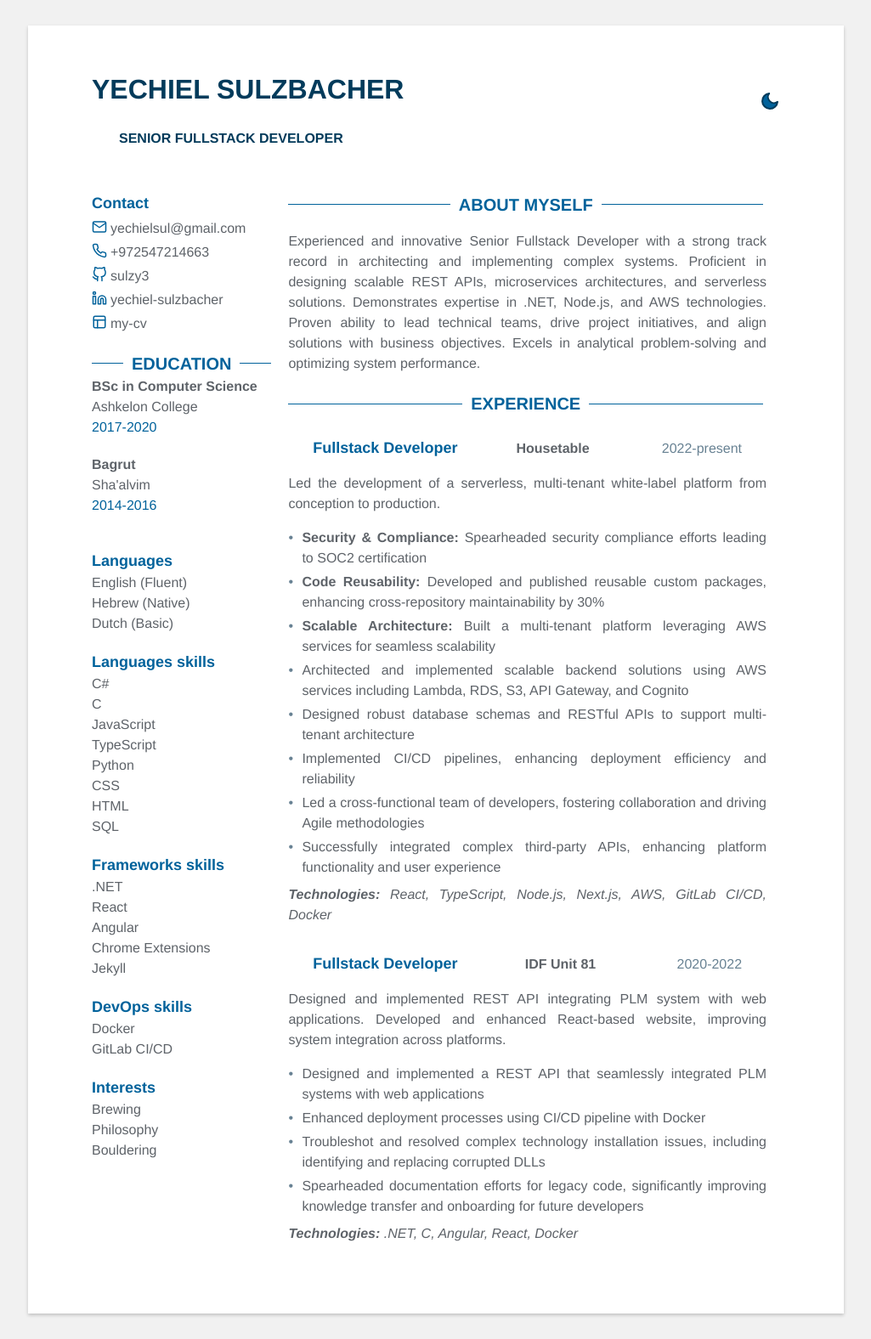
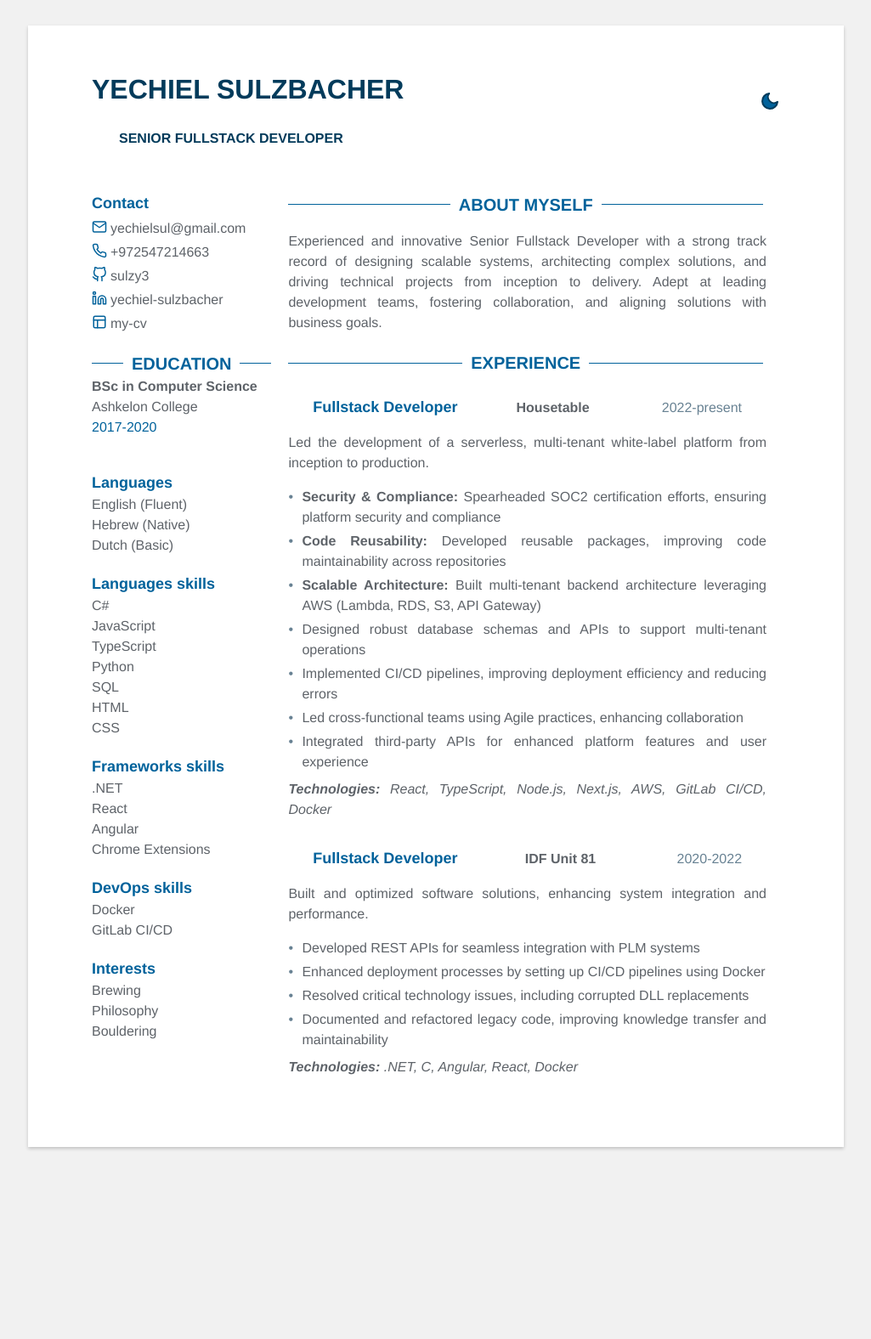
Before and after one commit to chaniheller97/my-cv, a Jekyll site: the page built from index.html, in a window 1280 px wide. Shown: the whole page at 85% size, without its empty margins (127-1152 px from the left). Built offline with Jekyll 4.4.1, drawn with Linux system fonts in a browser that asks for light colours; after the commit the page ends 1380 px from its top, so only the background shows below that.

Commit message:
made fit onto one page

```diff
--- a/_data/data.yml
+++ b/_data/data.yml
@@ -8,8 +8,6 @@
   github: sulzy3
   linkedin: yechiel-sulzbacher
   phone: "+972547214663"
-  gitlab:
-  twitter:
   website: my-cv
 
 languages:
@@ -21,9 +19,6 @@
   - degree: BSc in Computer Science
     time: 2017-2020
     university: Ashkelon College
-  - degree: Bagrut
-    time: 2014-2016
-    university: Sha'alvim
 
 interests:
    - hobby: Brewing
@@ -34,20 +29,18 @@
   - category: Languages
     skill:
       - C#
-      - C
       - JavaScript
       - TypeScript
       - Python
+      - SQL
+      - HTML
       - CSS
-      - HTML
-      - SQL
   - category: Frameworks
     skill:
       - .NET
       - React
       - Angular
       - Chrome Extensions
-      - Jekyll
   - category: DevOps
     skill:
       - Docker
@@ -55,35 +48,34 @@
 
 # Profile
 profile: |
-   Experienced and innovative Senior Fullstack Developer with a strong track record in architecting and implementing complex systems. Proficient in designing scalable REST APIs, microservices architectures, and serverless solutions. Demonstrates expertise in .NET, Node.js, and AWS technologies. Proven ability to lead technical teams, drive project initiatives, and align solutions with business objectives. Excels in analytical problem-solving and optimizing system performance.
+   Experienced and innovative Senior Fullstack Developer with a strong track record of designing scalable systems, architecting complex solutions, and driving technical projects from inception to delivery. Adept at leading development teams, fostering collaboration, and aligning solutions with business goals.
+
 # Experience
 experience:
   - role: Fullstack Developer
     time: 2022-present
     company: Housetable
-    summary: Led the development of a serverless, multi-tenant white-label platform from conception to production.
+    summary: Led the development of a serverless, multi-tenant white-label platform from inception to production.
     achievements:
       - category: Security & Compliance
-        description: Spearheaded security compliance efforts leading to SOC2 certification
+        description: Spearheaded SOC2 certification efforts, ensuring platform security and compliance
       - category: Code Reusability
-        description: Developed and published reusable custom packages, enhancing cross-repository maintainability by 30%
+        description: Developed reusable packages, improving code maintainability across repositories
       - category: Scalable Architecture
-        description: Built a multi-tenant platform leveraging AWS services for seamless scalability
-      - description: Architected and implemented scalable backend solutions using AWS services including Lambda, RDS, S3, API Gateway, and Cognito
-      - description: Designed robust database schemas and RESTful APIs to support multi-tenant architecture
-      - description: Implemented CI/CD pipelines, enhancing deployment efficiency and reliability
-      - description: Led a cross-functional team of developers, fostering collaboration and driving Agile methodologies
-      - description: Successfully integrated complex third-party APIs, enhancing platform functionality and user experience
+        description: Built multi-tenant backend architecture leveraging AWS (Lambda, RDS, S3, API Gateway)
+      - description: Designed robust database schemas and APIs to support multi-tenant operations
+      - description: Implemented CI/CD pipelines, improving deployment efficiency and reducing errors
+      - description: Led cross-functional teams using Agile practices, enhancing collaboration
+      - description: Integrated third-party APIs for enhanced platform features and user experience
     technologies: React, TypeScript, Node.js, Next.js, AWS, GitLab CI/CD, Docker
 
   - role: Fullstack Developer
     time: 2020-2022
     company: IDF Unit 81
-    summary: Designed and implemented REST API integrating PLM system with web applications. Developed and enhanced React-based website, improving system integration across platforms.
+    summary: Built and optimized software solutions, enhancing system integration and performance.
     achievements:
-      - description: Designed and implemented a REST API that seamlessly integrated PLM systems with web applications
-      - description: Enhanced deployment processes using CI/CD pipeline with Docker
-      - description: Troubleshot and resolved complex technology installation issues, including identifying and replacing corrupted DLLs
-      - description: Spearheaded documentation efforts for legacy code, significantly improving knowledge transfer and onboarding for future developers
-
+      - description: Developed REST APIs for seamless integration with PLM systems
+      - description: Enhanced deployment processes by setting up CI/CD pipelines using Docker
+      - description: Resolved critical technology issues, including corrupted DLL replacements
+      - description: Documented and refactored legacy code, improving knowledge transfer and maintainability
     technologies: .NET, C, Angular, React, Docker
```
